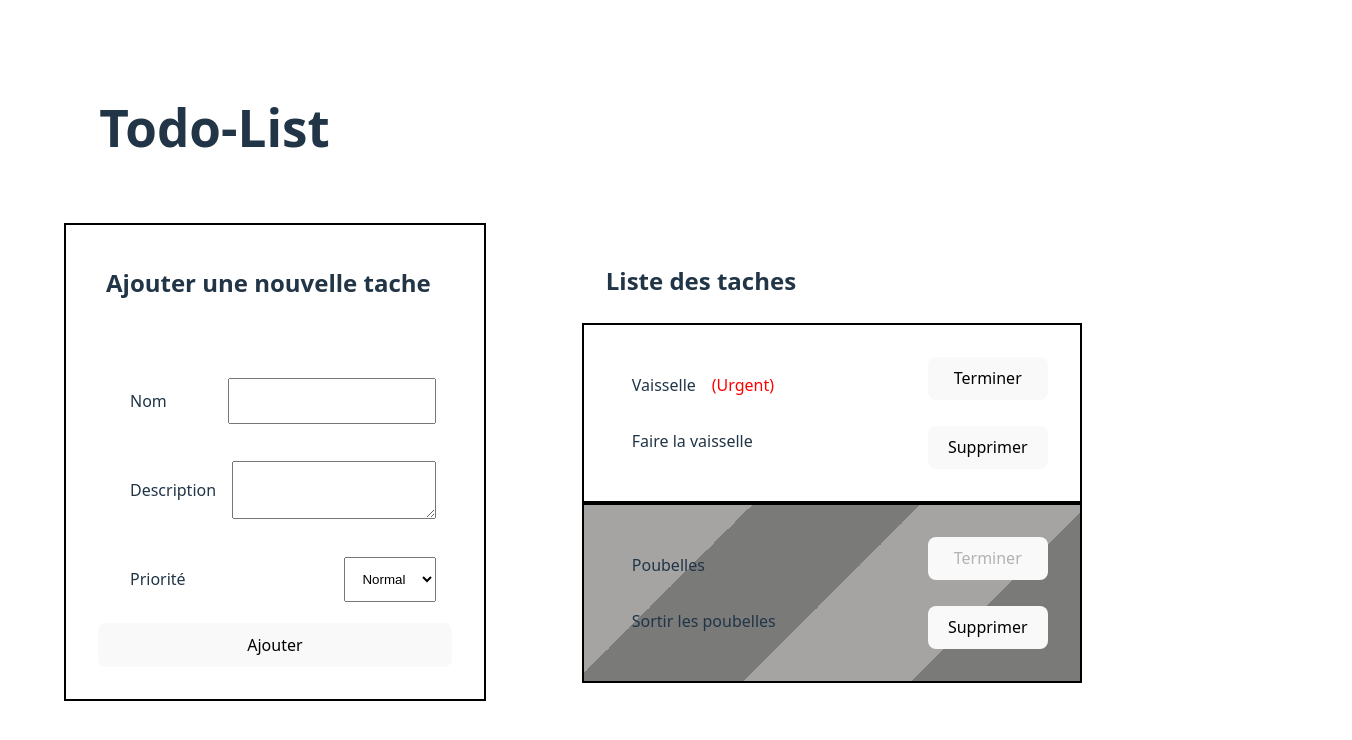
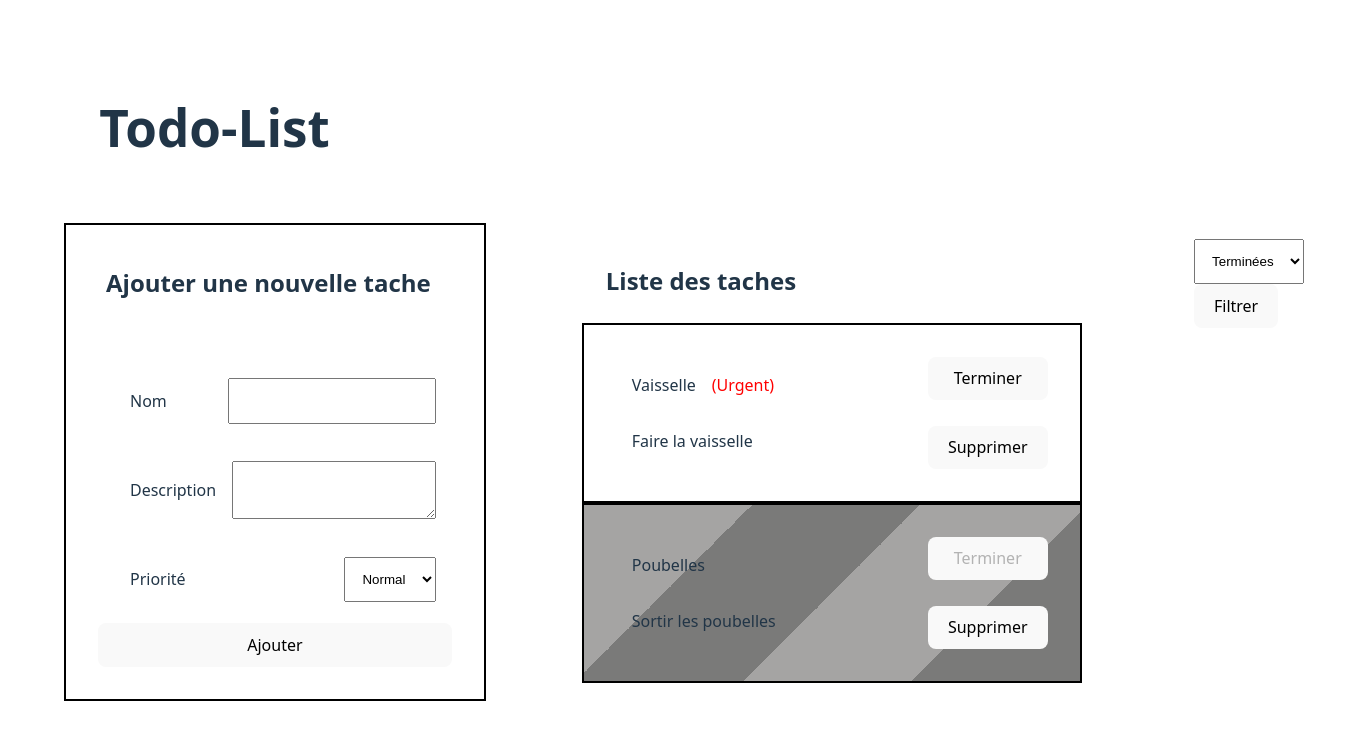
Before and after one commit to Davit-Ners/Todo-List-React, a React (Vite) app: page / in a window 1280 px wide. Shown: the top 740 px of the page, 1352 px wide, since content can reach past the window. Built offline with nearby package versions, Linux system fonts and the light colour scheme.

Commit message:
Add filter + todo

```diff
--- /dev/null
+++ b/src/components/filter/filter.jsx
@@ -0,0 +1,22 @@
+import { useState } from "react";
+
+export default function Filter({ data, onFilter = () => {}} ) {
+
+    const [ filter, setFilter ] = useState('Done');
+
+    const onAction = () => {
+        //TODO Filter Callback ???
+        onFilter(filter);
+    }
+
+    return (
+        <div className="filter">
+            <select id="filter" value={filter} onChange={(e) => setFilter(e.target.value)}>
+                <option value="notDone">En cours</option>
+                <option value="Urgent">Urgente</option>
+                <option value="Done">Terminées</option>
+            </select>
+            <button onClick={onAction}>Filtrer</button>
+        </div>
+    );
+};
--- a/src/containers/todo-list/todo-list.jsx
+++ b/src/containers/todo-list/todo-list.jsx
@@ -3,6 +3,7 @@
 import TodoForm from "../../components/todo-form/todo-form.jsx";
 import json from '../../data/todo.json'
 import style from './todo-list.module.css';
+import Filter from "../../components/filter/filter.jsx";
 
 export default function TodoList() {
 
@@ -25,6 +26,12 @@
         setData([...data]);
     }
 
+    const onFilter = (filter) => {
+        if (filter === 'Urgent') {
+            //TODO ICI AVEC IF ???
+        }
+    }
+
     return (
         <div className={style['todo-list']}>
             <TodoForm onAction={onSubmit}/>
@@ -33,6 +40,8 @@
                 <h2>Liste des taches</h2>
                 {data.map(task => <Task key={task.id} {...task} onDelete={onDelete} onFinish={onFinish}/>)}
             </div>
+
+            <Filter data={data}/>
         </div>
     );
 };
--- a/src/containers/todo-list/todo-list.module.css
+++ b/src/containers/todo-list/todo-list.module.css
@@ -1,4 +1,5 @@
 .todo-list {
     display: flex;
+    align-items: flex-start;
     gap: 5em;
 }
```
